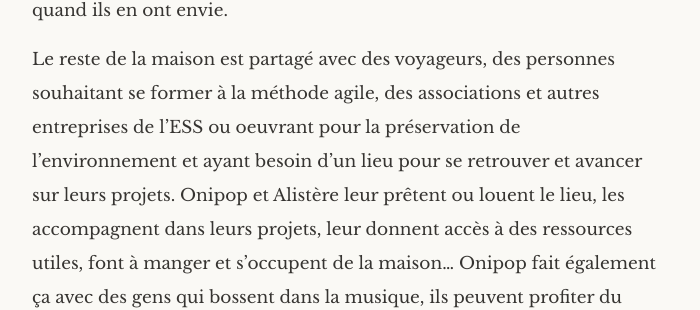
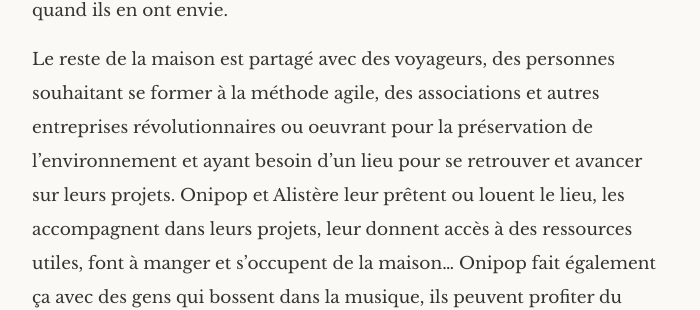
Before and after one commit to edacook/Alistere-et-Onipop, a Jekyll site: the page built from _posts/2019-01-29-L'histoire-d'Onipop-et-Alistère.markdown, in a window 1280 px wide and 900 px high, scrolled down 920 px. Shown: the part 211-521 px from the top of the window, without its empty margins (289-989 px from the left). Built offline with Jekyll 4.4.1, drawn with Linux system fonts in a browser that asks for light colours; some web fonts are replaced; some of the changed text lies outside the part shown.

Commit message:
Update 2019-01-29-L'histoire-d'Onipop-et-Alistère.markdown

```diff
--- a/_posts/2019-01-29-L'histoire-d'Onipop-et-Alistère.markdown
+++ b/_posts/2019-01-29-L'histoire-d'Onipop-et-Alistère.markdown
@@ -18,7 +18,7 @@ Le jardin est bien entretenu (pas un jardin à la française évidemment, mais c
 
 La maison est suffisamment grande pour qu'Onipop et Alistère s'aménagent un appartement bien à eux, avec une grande chambre ouverte sur un coin du jardin (un petit espace rien qu'à eux, avec un olivier et des lampions pour le soir), la salle de bain attenante à la chambre est munie d'une belle douche à l'italienne. Ils ont aussi une cuisine et un salon à eux, pour recevoir leurs copains ou être tranquilles quand ils en ont envie.
 
-Le reste de la maison est partagé avec des voyageurs, des personnes souhaitant se former à la méthode agile, des associations et autres entreprises de l'ESS ou oeuvrant pour la préservation de l'environnement et ayant besoin d'un lieu pour se retrouver et avancer sur leurs projets. Onipop et Alistère leur prêtent ou louent le lieu, les accompagnent dans leurs projets, leur donnent accès à des ressources utiles, font à manger et s'occupent de la maison... Onipop fait également ça avec des gens qui bossent dans la musique, ils peuvent profiter du studio d'enregistrement aménagé dans la cave et de ses conseils d'organisation.
+Le reste de la maison est partagé avec des voyageurs, des personnes souhaitant se former à la méthode agile, des associations et autres entreprises révolutionnaires ou oeuvrant pour la préservation de l'environnement et ayant besoin d'un lieu pour se retrouver et avancer sur leurs projets. Onipop et Alistère leur prêtent ou louent le lieu, les accompagnent dans leurs projets, leur donnent accès à des ressources utiles, font à manger et s'occupent de la maison... Onipop fait également ça avec des gens qui bossent dans la musique, ils peuvent profiter du studio d'enregistrement aménagé dans la cave et de ses conseils d'organisation.
 
 Alistère s'est remise au droit de l'environnement, elle est juriste, peut-être avocate, et travaille depuis la maison sur des cas de destruction d'espèces/espaces protégés, de pollution volontaire, etc. Elle trouve un sens à son métier et elle est ravie de faire avancer la sensibilisation à l'environnement par ses interventions dans les écoles, à la fac et en entreprise.
 
```
